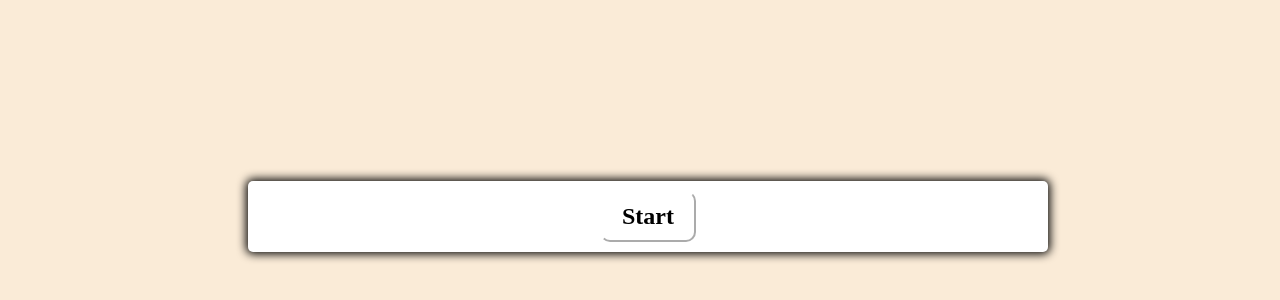
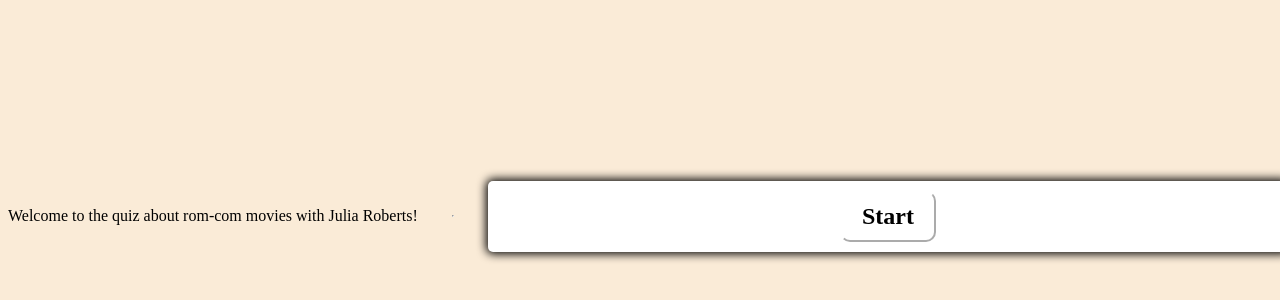
Before and after one commit to ilswh/quiz-romcom, a plain HTML site: page index.html in a window 1280 px wide. Shown: the part 192-492 px from the top of the page. Drawn offline with Linux system fonts and the light colour scheme.

Commit message:
Add text to p

```diff
--- a/index.html
+++ b/index.html
@@ -11,8 +11,9 @@
 </head>
 <body>
   <div>
-    <p></p>
+    <p>Welcome to the quiz about rom-com movies with Julia Roberts!</p>
   </div>
+  <hr>
   <div class="container">
     <div id="question-container" class="hide">
       <div id="question">Question</div>
```
